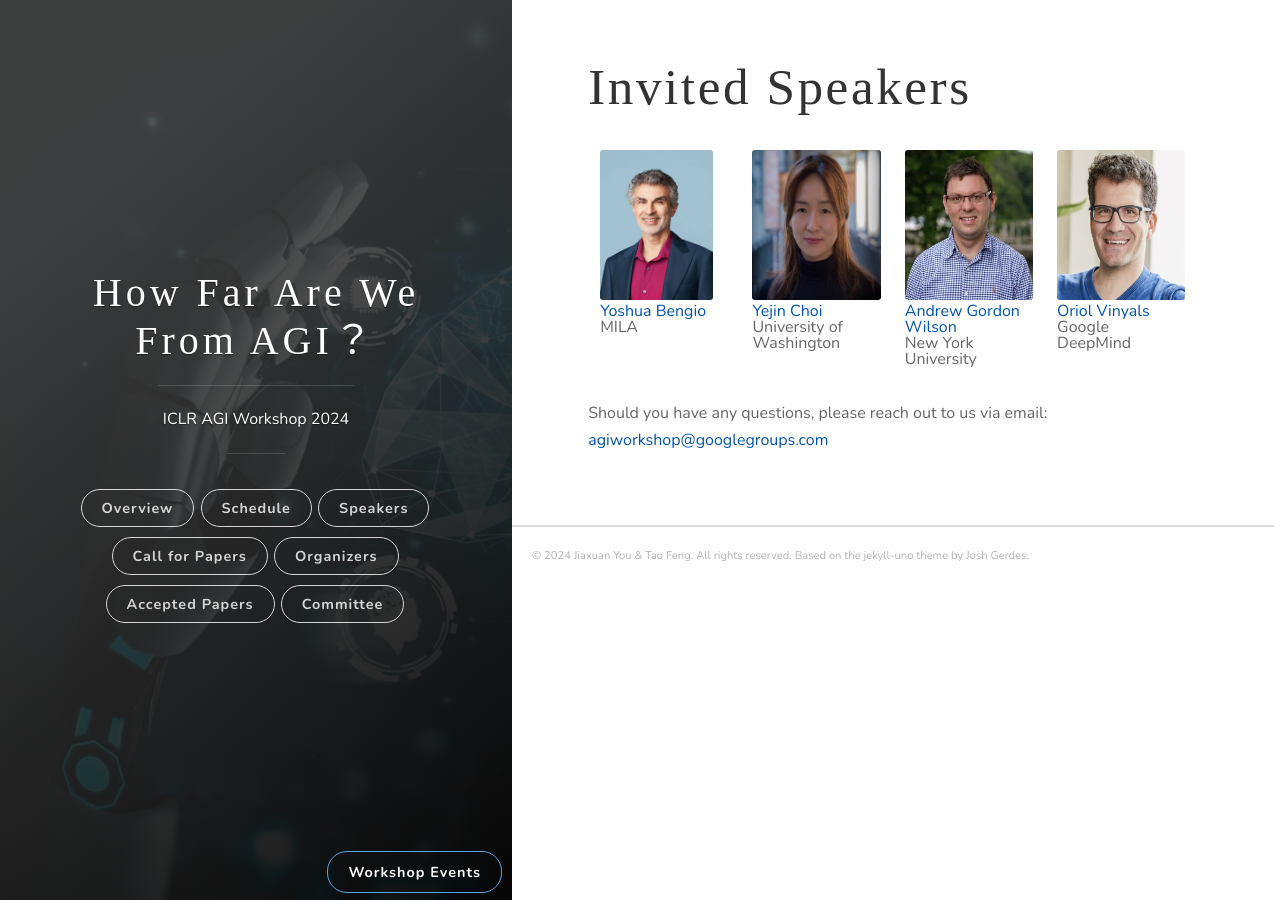
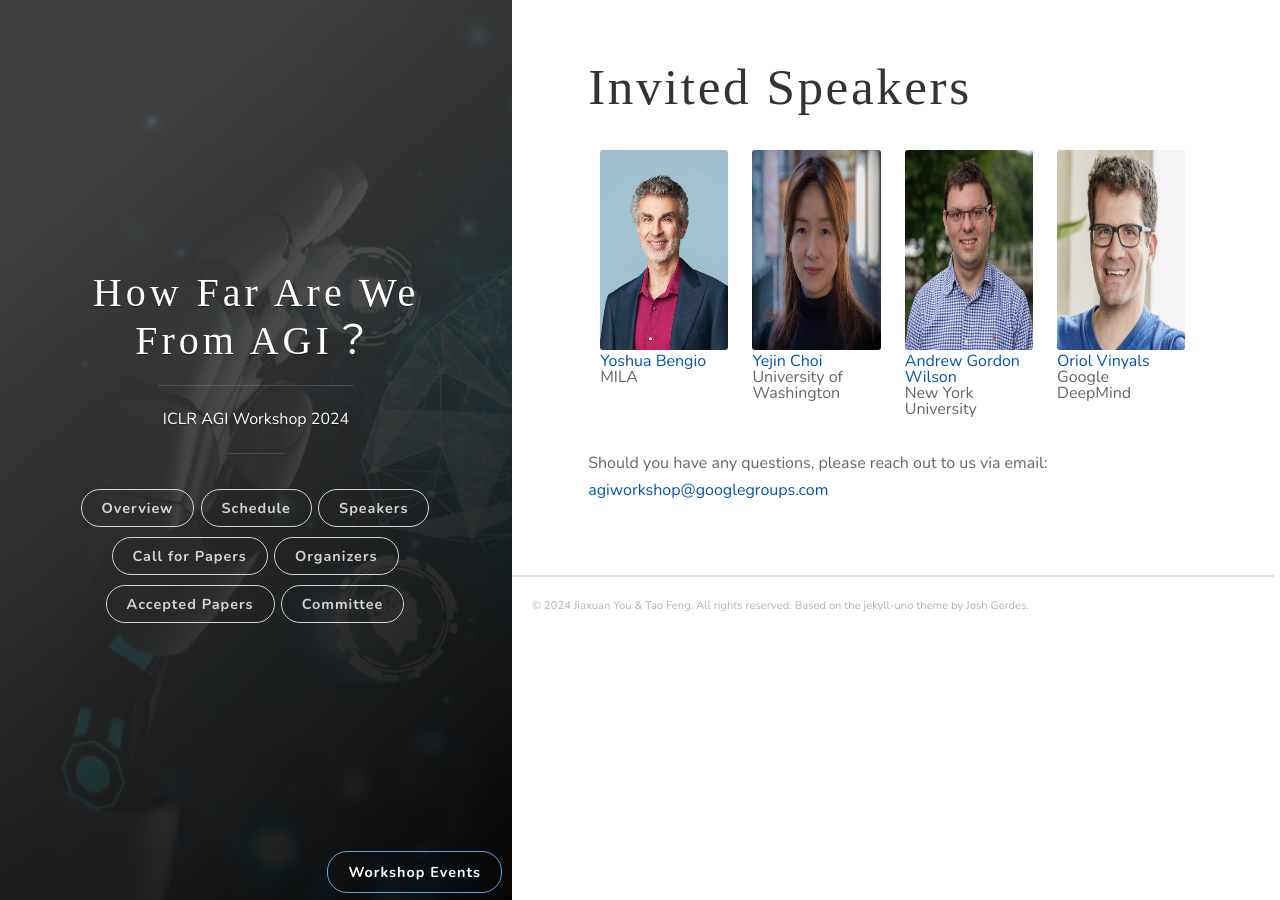
Before and after one commit to AGIWorkshop/agiworkshop.github.io, a Jekyll site: the page built from _posts/2024/speakers.md, in a window 1280 px wide. Built offline with Jekyll 4.4.1, drawn with Linux system fonts in a browser that asks for light colours; some web fonts are replaced.

Commit message:
Update speakers.md

```diff
--- a/_posts/2024/speakers.md
+++ b/_posts/2024/speakers.md
@@ -8,22 +8,22 @@ year: 2024
 <table>
   <tr>
     <td>
-      <img src="/images/people/YoshuaBengio.jpg?raw=true" alt="1" width=auto height=150px><br/>
+      <img src="/images/people/YoshuaBengio.jpg?raw=true" alt="1" width=auto height=200px><br/>
       <a href="https://yoshuabengio.org">Yoshua Bengio</a><br/>
       MILA
     </td>
     <td>
-      <img src="/images/people/YejinChoi.jpg?raw=true" alt="1" width=auto height=150px><br/>
+      <img src="/images/people/YejinChoi.jpg?raw=true" alt="1" width=150px height=200px><br/>
       <a href="https://homes.cs.washington.edu/~yejin/">Yejin Choi</a><br/>
       University of Washington
     </td>
     <td>
-      <img src="/images/people/Andrew Gordon Wilson.jpeg?raw=true" alt="1" width=auto height=150px><br/>
+      <img src="/images/people/Andrew Gordon Wilson.jpeg?raw=true" alt="1" width=150px height=200px><br/>
       <a href="https://cims.nyu.edu/~andrewgw/">Andrew Gordon Wilson</a><br/>
       New York University
     </td>
     <td>
-      <img src="/images/people/oriol.jpg?raw=true" alt="1" width=auto height=150px><br/>
+      <img src="/images/people/oriol.jpg?raw=true" alt="1" width=150px height=200px><br/>
       <a href="https://research.google/people/oriol-vinyals/">Oriol Vinyals</a><br/>
       Google DeepMind
     </td>
```
